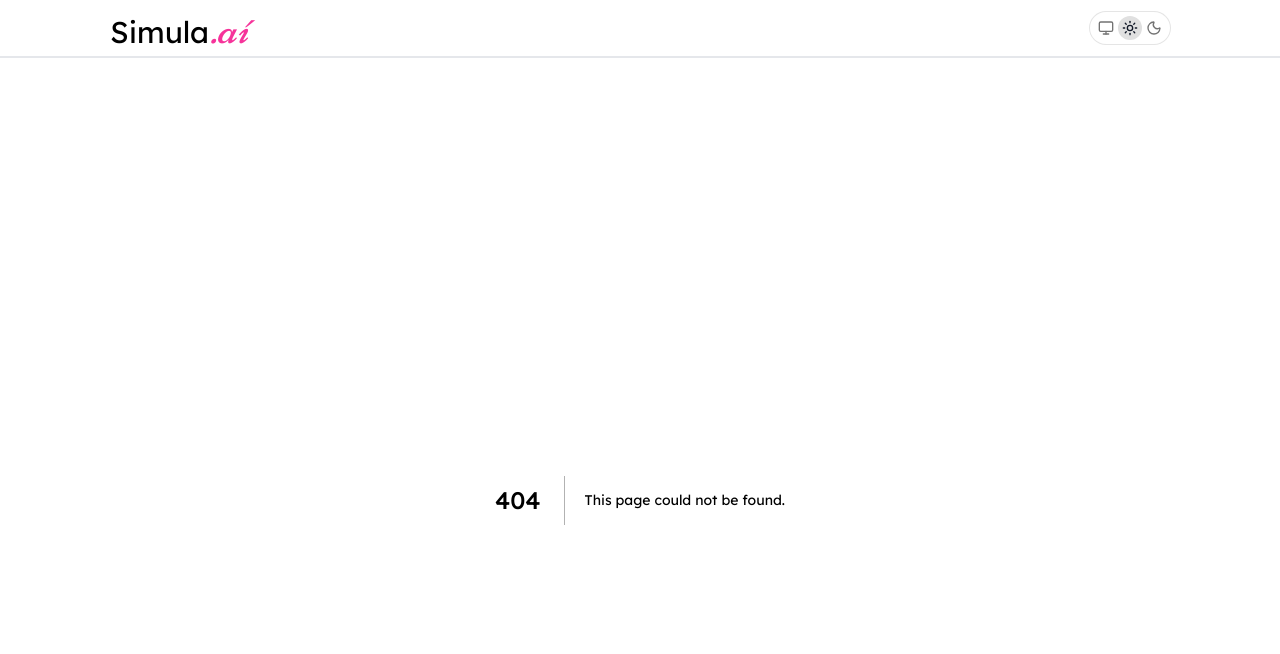
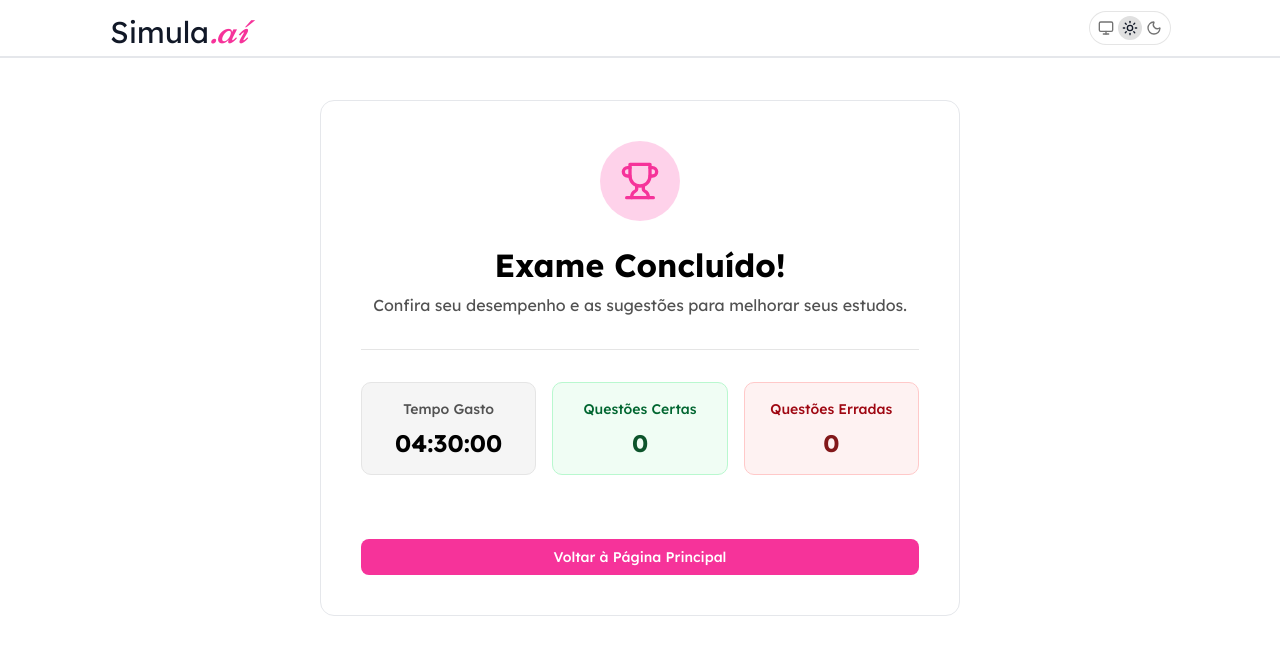
Before and after one commit to GuiRamos7/simula.ai, a Next.js app: page /conclusion in a window 1280 px wide. Before the commit this address had no page. Shown: the top 654 px of the page. Built offline with nearby package versions, Linux system fonts and the light colour scheme.

Commit message:
creating conclusion page

```diff
--- /dev/null
+++ b/app/conclusion/page.tsx
@@ -0,0 +1,106 @@
+'use client';
+
+import { LuTrophy } from 'react-icons/lu';
+import { Button } from '../components/ui/button';
+import { usePersistedAnswers } from '../exams/[year]/hooks/usePersistedAnswers';
+import { useSearchParams } from 'next/navigation';
+import { useMemo } from 'react';
+
+export default function Conclusion() {
+  const searchParams = useSearchParams();
+  const key = searchParams.get('key');
+  const year = searchParams.get('year');
+  const STORAGE_ANSWERS = `answers-${year}-${key}`;
+  const { answers } = usePersistedAnswers(STORAGE_ANSWERS);
+
+  const result = useMemo(
+    () =>
+      answers.reduce(
+        (acc, curr) => {
+          if (curr.correctAlternative === curr.selectedAlternative) {
+            return { ...acc, correct: acc.correct + 1 };
+          }
+          return { ...acc, wrong: acc.wrong + 1 };
+        },
+        { correct: 0, wrong: 0 },
+      ),
+    [answers],
+  );
+
+  const renderAnswers = useMemo(() => {
+    return answers.map((answer) => {
+      const isCorrect =
+        answer.correctAlternative === answer.selectedAlternative;
+
+      const correctAnswerStyle =
+        'border-green-200 bg-green-50 p-4 text-center text-green-800 dark:border-green-900 dark:bg-green-900/20 dark:text-green-300';
+      const incorrectAnswerStyle =
+        'border-red-200 bg-red-50 p-4 text-center text-red-800 dark:border-red-900 dark:bg-red-900/20 dark:text-red-300';
+      return (
+        <div
+          key={`key-${answer.questionIndex}`}
+          className={`w-full rounded-lg border p-2 text-sm font-semibold ${isCorrect ? correctAnswerStyle : incorrectAnswerStyle}`}
+        >
+          Questão {answer.questionIndex}: Sua escolha{' '}
+          {answer.selectedAlternative} | Alternativa correta{' '}
+          {answer.correctAlternative}
+        </div>
+      );
+    });
+  }, [answers]);
+
+  return (
+    <main className="m-auto w-[95%] md:w-3/6">
+      <div className="flex w-full flex-col items-center gap-6 rounded-xl border border-gray-200 bg-white p-6 sm:p-10 dark:border-[#3B4354] dark:bg-[#1C1F27]">
+        <div className="text-primary flex size-20 items-center justify-center rounded-full bg-pink-300/50 dark:bg-pink-500/50">
+          <LuTrophy size={40} className="text-pink-500" />
+        </div>
+        <div className="flex flex-col gap-2 text-center">
+          <h1 className="text-primary tracking-light text-[32px] leading-tight font-bold">
+            Exame Concluído!
+          </h1>
+          <p className="text-base leading-normal font-normal text-neutral-600 dark:text-neutral-400">
+            Confira seu desempenho e as sugestões para melhorar seus estudos.
+          </p>
+        </div>
+        <div className="my-2 h-px w-full bg-neutral-200 dark:bg-neutral-800"></div>
+        <div className="grid w-full grid-cols-1 gap-4 sm:grid-cols-3">
+          <div className="flex flex-col gap-2 rounded-lg border border-neutral-200 bg-neutral-100 p-4 text-center dark:border-neutral-200/25 dark:bg-[#1C1F27]">
+            <p className="text-sm leading-normal font-medium text-neutral-600 dark:text-neutral-400">
+              Tempo Gasto
+            </p>
+            <p className="tracking-light text-2xl leading-tight font-bold text-black dark:text-white">
+              04:30:00
+            </p>
+          </div>
+          <div className="flex flex-col gap-2 rounded-lg border border-green-200 bg-green-50 p-4 text-center dark:border-green-900 dark:bg-green-900/20">
+            <p className="text-sm leading-normal font-medium text-green-800 dark:text-green-300">
+              Questões Certas
+            </p>
+            <p className="tracking-light text-2xl leading-tight font-bold text-green-900 dark:text-green-200">
+              {result.correct}
+            </p>
+          </div>
+          <div className="flex flex-col gap-2 rounded-lg border border-red-200 bg-red-50 p-4 text-center dark:border-red-900 dark:bg-red-900/20">
+            <p className="text-sm leading-normal font-medium text-red-800 dark:text-red-300">
+              Questões Erradas
+            </p>
+            <p className="tracking-light text-2xl leading-tight font-bold text-red-900 dark:text-red-200">
+              {result.wrong}
+            </p>
+          </div>
+        </div>
+        <div className="flex max-h-[200px] w-full flex-col gap-2 overflow-auto">
+          {renderAnswers}
+        </div>
+
+        <div className="flex w-full flex-col gap-3 pt-4 sm:flex-row">
+          <Button variant="pink" className="max-h-10 w-full">
+            {' '}
+            Voltar à Página Principal
+          </Button>
+        </div>
+      </div>
+    </main>
+  );
+}
--- a/app/exams/[year]/components/Footer.tsx
+++ b/app/exams/[year]/components/Footer.tsx
@@ -17,6 +17,7 @@ type FooterProps = {
   timeMode: 'progressive' | 'regressive';
   examId: string;
   onSelectPage: (page: number) => void;
+  onFinishExam: () => void;
 };
 
 export const Footer = memo(
@@ -31,6 +32,7 @@ export const Footer = memo(
     totalQuestionsAnswered,
     timeMode,
     onSelectPage,
+    onFinishExam,
   }: FooterProps) => {
     const percentComplete = (
       (totalQuestionsAnswered / totalQuestions) *
@@ -72,7 +74,12 @@ export const Footer = memo(
                 />
               </div>
             </div>
-            <Button variant="pink" size="lg" className="w-full md:w-fit">
+            <Button
+              variant="pink"
+              size="lg"
+              className="w-full md:w-fit"
+              onClick={onFinishExam}
+            >
               Finalizar Simulado
             </Button>
           </div>
--- a/app/exams/[year]/page.tsx
+++ b/app/exams/[year]/page.tsx
@@ -13,6 +13,8 @@ import { useCurrentQuestion } from './hooks/useCurrentQuestion';
 import { useExamNavigation } from './hooks/useExamNavigation';
 import { useConfirmAnswer } from './hooks/useConfirmAnswer';
 import { ExamMode } from '@/app/types';
+import { useCallback } from 'react';
+import { redirect, RedirectType } from 'next/navigation';
 
 export default function Home() {
   const { year } = useParams();
@@ -39,6 +41,10 @@ export default function Home() {
     saveAnswers: save,
     goNext: onNext,
   });
+
+  const handleFinishExam = useCallback(() => {
+    redirect(`/conclusion?year=${year}&key=${key}`, RedirectType.replace);
+  }, []);
 
   if (isLoading) return <ExamSkeleton />;
   if (!currentQuestion || error)
@@ -77,6 +83,7 @@ export default function Home() {
         isNextDisabled={step === allQuestions.length - 1}
         isPreviousDisabled={step === 0}
         timeMode={searchParams.get('timer') as any}
+        onFinishExam={handleFinishExam}
       />
     </>
   );
```
